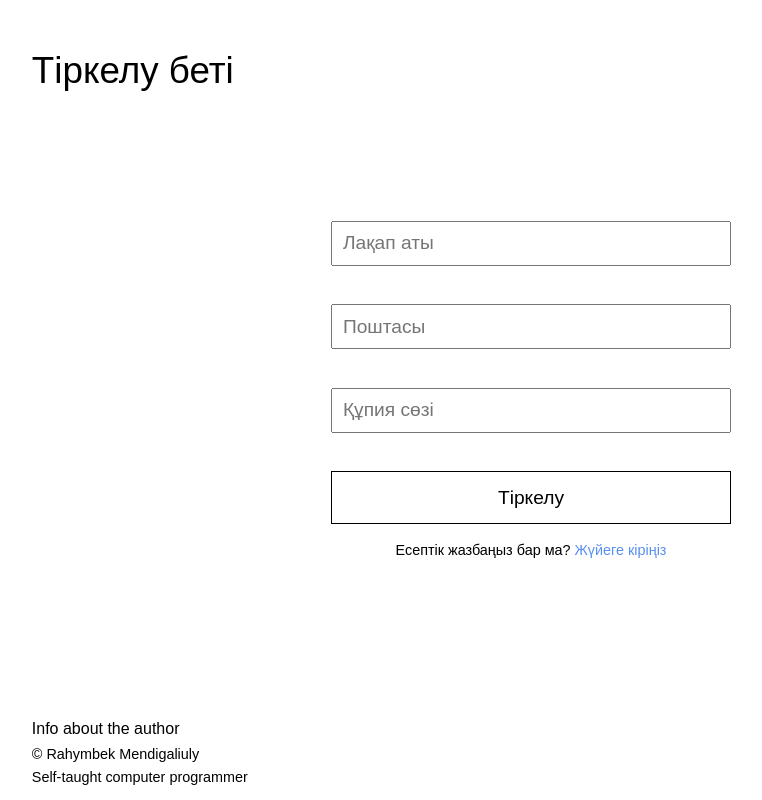
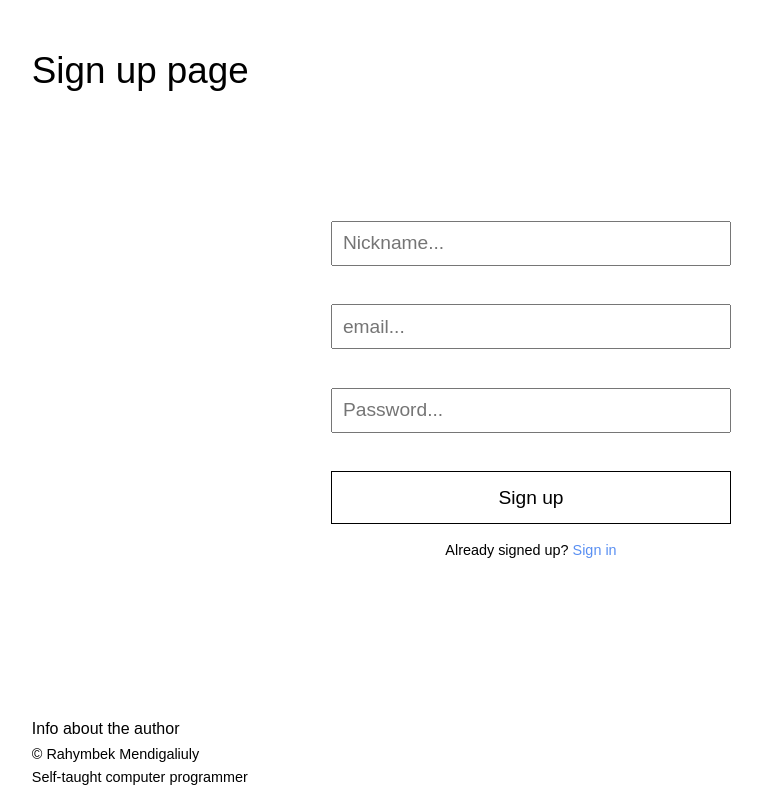
Before and after one commit to rakhymbekm/first-blog-ever, a React (Create React App) app in the folder client/: page /signup in a window 1280 px wide. Shown: the whole page, without its empty margins (109-871 px from the left). Built offline with nearby package versions, Linux system fonts and the light colour scheme; the HTML template or start-up script is replaced by a standard one.

Commit message:
translated to english

```diff
--- a/client/src/components/Signup.js
+++ b/client/src/components/Signup.js
@@ -39,10 +39,10 @@ const Signup = ({setAuth}) => {
 
     return (
         <Fragment>
-            <h1 className="main-content-heading">Тіркелу беті</h1>
+            <h1 className="main-content-heading">Sign up page</h1>
             <form className="sign-up-form form" onSubmit={onSubmitForm}>
                 <input
-                    placeholder="Лақап аты"
+                    placeholder="Nickname..."
                     required
                     className="sign-up-input sign-up-name"
                     type="text"
@@ -52,7 +52,7 @@ const Signup = ({setAuth}) => {
                 />
                 <br />
                 <input
-                    placeholder="Поштасы"
+                    placeholder="email..."
                     required
                     className="sign-up-input sign-up-email"
                     type="email"
@@ -62,7 +62,7 @@ const Signup = ({setAuth}) => {
                 />
                 <br />
                 <input
-                    placeholder="Құпия сөзі"
+                    placeholder="Password..."
                     required
                     className="sign-up-input sign-up-pass"
                     type="password"
@@ -74,10 +74,10 @@ const Signup = ({setAuth}) => {
                 <input
                     className="sign-up-input sign-up-btn"
                     type="submit"
-                    value="Тіркелу"
+                    value="Sign up"
                 />
                 <p className="sign-up-suggestion suggestion">
-                    Есептік жазбаңыз бар ма? <Link to="/signin" className="suggestion-link">Жүйеге кіріңіз</Link>
+                    Already signed up? <Link to="/signin" className="suggestion-link">Sign in</Link>
                 </p>
             </form>
         </Fragment>
```
